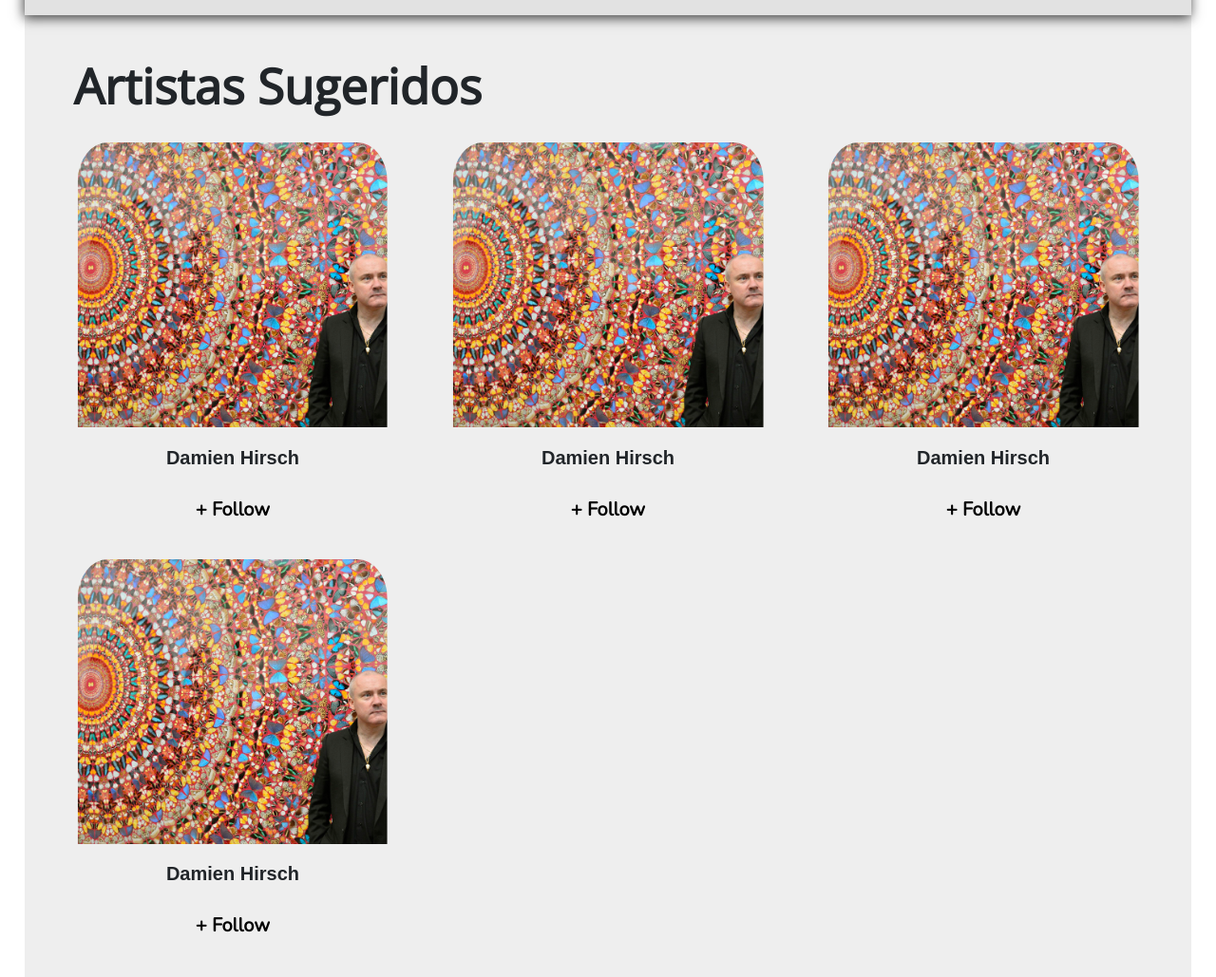
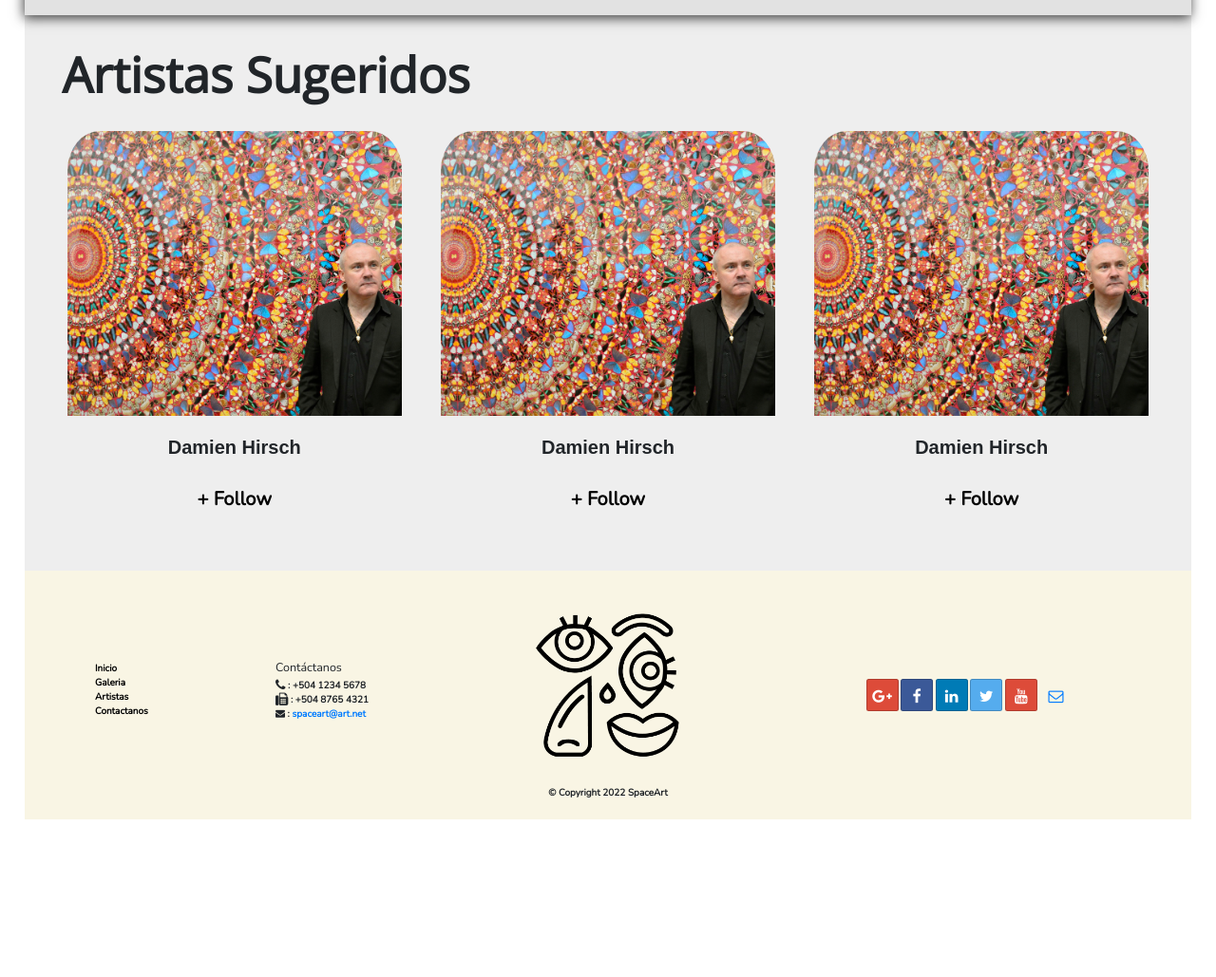
Before and after one commit to carlosp2001/SPACEART, a website: page index.html in a window 1280 px wide. Shown: the part 780-1809 px from the top of the page at 95% size. After the commit the page ends 1669 px from the top, so only its background shows below. Drawn offline with nearby package versions, Linux system fonts and the light colour scheme; grey boxes are pictures that could not be loaded; a web font is replaced by a local one.

Commit message:
Agregado flexbox

```diff
--- a/css/style.css
+++ b/css/style.css
@@ -159,7 +159,7 @@ header {
 #section__artistas {
     font-family: 'Open Sans', sans-serif;
     font-weight: 700;
-    padding: 3%;
+    padding: 2%;
     background-color: #eee;
 }
 
@@ -168,6 +168,19 @@ header {
     width: 100%;
     margin-bottom: 20px;
 }
+
+.main_card_container{
+    margin: 0;
+
+}
+
+.container_card{
+    flex-basis: 33.33%;
+}
+
+/*.main_card_container .container_card:not(:last-child){*/
+/*    flex-grow: 1;*/
+/*}*/
 
 .card__container {
     border: 1px solid transparent;
@@ -267,9 +280,19 @@ header {
 }
 
 
+@media (max-width: 1200px) {
+    .container_card{
+        flex-basis: 50%;
+    }
+}
+
+
 @media (max-width: 735px) {
     header {
         height: 11rem;
+    }
+    .container_card{
+        flex-basis: 100%;
     }
 }
 
@@ -305,7 +328,9 @@ header {
     /*    width: 75%;*/
     /*    height: 90%;*/
     /*}*/
-
+    .container_card{
+        width: 100%;
+    }
 }
 
 
--- a/index.html
+++ b/index.html
@@ -59,13 +59,85 @@
             </h1>
         </div>
     </section>
+
     <section id="section__artistas">
         <div class="col-5  section__artistas-titulo">
             Artistas Sugeridos
         </div>
 
-        <div class="row">
-            <div class="col-sm-12 col-md-6 col-xl-4" style="position: relative">
+<!--        <div class="row">-->
+<!--            <div class="col-sm-12 col-md-6 col-xl-4" style="position: relative">-->
+<!--                <div class="card__container">-->
+<!--                    <div class="picture&#45;&#45;1">-->
+
+<!--                    </div>-->
+<!--                    <div class="card__details">-->
+<!--                        <span class="card__details__artist">-->
+<!--                            Damien Hirsch-->
+<!--                        </span>-->
+<!--                        <span class="card__details__follow">-->
+<!--                            <a href="">-->
+<!--                                &#43;&nbsp;Follow-->
+<!--                            </a>-->
+<!--                        </span>-->
+<!--                    </div>-->
+<!--                </div>-->
+<!--            </div>-->
+<!--            <div class="col-sm-12 col-md-6 col-xl-4" style="position: relative">-->
+<!--                <div class="card__container">-->
+<!--                    <div class="picture&#45;&#45;1">-->
+
+<!--                    </div>-->
+<!--                    <div class="card__details">-->
+<!--                        <span class="card__details__artist">-->
+<!--                            Damien Hirsch-->
+<!--                        </span>-->
+<!--                        <span class="card__details__follow">-->
+<!--                            <a href="">-->
+<!--                                &#43;&nbsp;Follow-->
+<!--                            </a>-->
+<!--                        </span>-->
+<!--                    </div>-->
+<!--                </div>-->
+<!--            </div>-->
+<!--            <div class="col-sm-12 col-md-6 col-xl-4" style="position: relative">-->
+<!--                <div class="card__container">-->
+<!--                    <div class="picture&#45;&#45;1">-->
+
+<!--                    </div>-->
+<!--                    <div class="card__details">-->
+<!--                        <span class="card__details__artist">-->
+<!--                            Damien Hirsch-->
+<!--                        </span>-->
+<!--                        <span class="card__details__follow">-->
+<!--                            <a href="">-->
+<!--                                &#43;&nbsp;Follow-->
+<!--                            </a>-->
+<!--                        </span>-->
+<!--                    </div>-->
+<!--                </div>-->
+<!--            </div>-->
+<!--            <div class="col-sm-12 col-md-6 col-xl-4" style="position: relative">-->
+<!--                <div class="card__container">-->
+<!--                    <div class="picture&#45;&#45;1">-->
+
+<!--                    </div>-->
+<!--                    <div class="card__details">-->
+<!--                        <span class="card__details__artist">-->
+<!--                            Damien Hirsch-->
+<!--                        </span>-->
+<!--                        <span class="card__details__follow">-->
+<!--                            <a href="">-->
+<!--                                &#43;&nbsp;Follow-->
+<!--                            </a>-->
+<!--                        </span>-->
+<!--                    </div>-->
+<!--                </div>-->
+<!--            </div>-->
+<!--        </div>-->
+
+        <div class="main_card_container d-flex flex-wrap justify-content-center">
+            <div class="container_card">
                 <div class="card__container">
                     <div class="picture--1">
 
@@ -82,7 +154,7 @@
                     </div>
                 </div>
             </div>
-            <div class="col-sm-12 col-md-6 col-xl-4" style="position: relative">
+            <div class="container_card">
                 <div class="card__container">
                     <div class="picture--1">
 
@@ -99,24 +171,7 @@
                     </div>
                 </div>
             </div>
-            <div class="col-sm-12 col-md-6 col-xl-4" style="position: relative">
-                <div class="card__container">
-                    <div class="picture--1">
-
-                    </div>
-                    <div class="card__details">
-                        <span class="card__details__artist">
-                            Damien Hirsch
-                        </span>
-                        <span class="card__details__follow">
-                            <a href="">
-                                &#43;&nbsp;Follow
-                            </a>
-                        </span>
-                    </div>
-                </div>
-            </div>
-            <div class="col-sm-12 col-md-6 col-xl-4" style="position: relative">
+            <div class="container_card">
                 <div class="card__container">
                     <div class="picture--1">
 
@@ -139,15 +194,14 @@
 </main>
 <footer class="footer ">
     <div class="container">
-        <div class="row">
-            <div class="col-6 col-sm-2 align-self-center">
-                <div class="container align-items-center">
+        <div class="row d-flex align-items-center">
+            <div class="col-6 col-sm-2 justify-content-start">
+                <div class="container">
                     <ul class="list_footer">
                         <li><a href="#">Inicio</a></li>
+                        <li><a href="#">Galeria</a></li>
                         <li><a href="#">Artistas</a></li>
-                        <li><a href="#">Obras Contemporaneas</a></li>
-                        <li><a href="#">Noticias y Eventos</a></li>
-                        <li><a href="#">Galería</a></li>
+                        <li><a href="#">Contactanos</a></li>
                     </ul>
                 </div>
 
@@ -156,9 +210,9 @@
                 <div class="container">
                     <h5>Contáctanos</h5>
                     <address>
-                        <i class="fa fa-phone fa-lg"> </i> : +852 1234 5678<br>
-                        <i class="fa fa-fax fa-lg"></i> : +852 8765 4321<br>
-                        <i class="fa fa-envelope"></i> : <a href="mailto:confusion@food.net">confusion@food.net</a>
+                        <i class="fa fa-phone fa-lg"> </i> : +504 1234 5678<br>
+                        <i class="fa fa-fax fa-lg"></i> : +504 8765 4321<br>
+                        <i class="fa fa-envelope"></i> : <a href="mailto:confusion@food.net">spaceart@art.net</a>
                     </address>
                 </div>
             </div>
```
